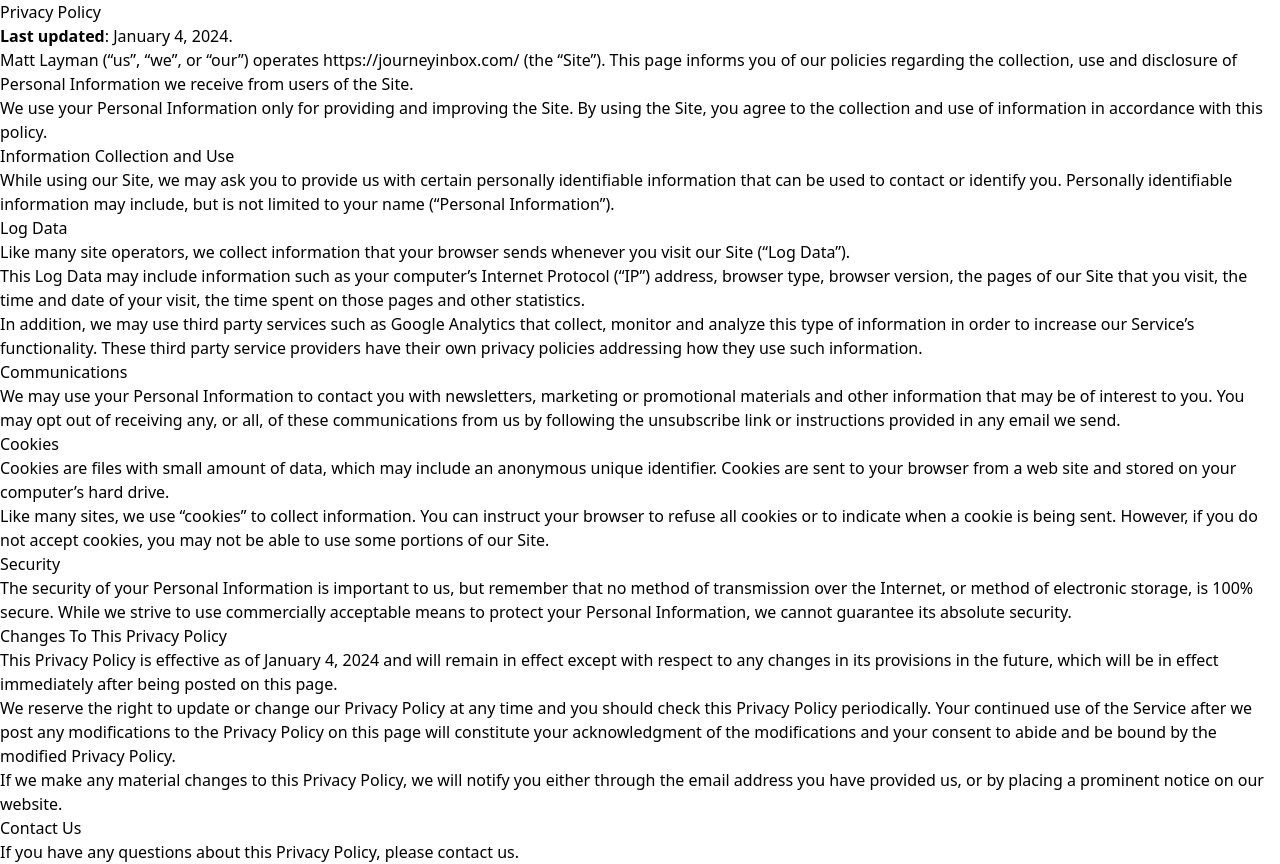
After one commit to mblayman/journal, a Django app: page /privacy/ in a window 1280 px wide. The commit adds this page. Run offline with Django 4.2, Linux system fonts and the light colour scheme; style sheets or scripts are compiled from the project's sources.

Commit message:
Add privacy policy.
Fixes #59

```diff
--- a/journal/core/views.py
+++ b/journal/core/views.py
@@ -12,3 +12,9 @@ def terms(request: HttpRequest) -> HttpResponse:
     """The terms of service"""
     context = {}
     return render(request, "core/terms.html", context)
+
+
+def privacy(request: HttpRequest) -> HttpResponse:
+    """The privacy policy"""
+    context = {}
+    return render(request, "core/privacy.html", context)
--- a/project/urls.py
+++ b/project/urls.py
@@ -2,10 +2,11 @@ from django.conf import settings
 from django.contrib import admin
 from django.urls import include, path
 
-from journal.core.views import index, terms
+from journal.core.views import index, privacy, terms
 
 urlpatterns = [
     path("", index, name="index"),
+    path("privacy/", privacy, name="privacy"),
     path("terms/", terms, name="terms"),
     path("accounts/", include("allauth.urls")),
     path(f"{settings.ADMIN_URL_PATH_TOKEN}/admin/", admin.site.urls),
--- a/templates/account/signup.html
+++ b/templates/account/signup.html
@@ -20,7 +20,7 @@
       By continuing,
       you agree to JourneyInbox&rsquo;s
       <a href="{% url "terms" %}" class="underline" target="_blank">Terms of Service</a> and
-      <a href="{% url "index" %}" class="underline" target="_blank">Privacy Policy</a>.
+      <a href="{% url "privacy" %}" class="underline" target="_blank">Privacy Policy</a>.
     </p>
 
   {% else %}
--- /dev/null
+++ b/templates/core/privacy.html
@@ -0,0 +1,93 @@
+{% extends "base.html" %}
+
+{% block title %}Privacy Policy{% endblock %}
+
+{% block content %}
+  <div class="mx-auto max-w-xl font-extralight text-base text-gray-800">
+
+    <h1 class="font-extralight text-2xl text-lime-800 mb-4">Privacy Policy</h1>
+
+    <p class="mb-2"><strong>Last updated</strong>: January 4, 2024.</p>
+
+    <p class="mb-2">Matt Layman (“us”, “we”, or “our”) operates
+    <a class="underline" href="{% url "index" %}">https://journeyinbox.com/</a> (the “Site”). This page informs you of our
+    policies regarding the collection, use and disclosure of Personal Information
+    we receive from users of the Site.</p>
+
+    <p class="mb-2">We use your Personal Information only for providing and improving the Site.
+    By using the Site, you agree to the collection and use of information in
+    accordance with this policy.</p>
+
+    <h3 class="font-extralight text-xl text-lime-800 my-4" id="information-collection-and-use">Information Collection and Use</h3>
+
+    <p class="mb-2">While using our Site, we may ask you to provide us with certain personally
+    identifiable information that can be used to contact or identify you.
+    Personally identifiable information may include, but is not limited to your
+    name (“Personal Information”).</p>
+
+    <h3 class="font-extralight text-xl text-lime-800 my-4" id="log-data">Log Data</h3>
+
+    <p class="mb-2">Like many site operators, we collect information that your browser sends
+    whenever you visit our Site (“Log Data”).</p>
+
+    <p class="mb-2">This Log Data may include information such as your computer’s Internet
+    Protocol (“IP”) address, browser type, browser version, the pages of our Site
+    that you visit, the time and date of your visit, the time spent on those pages
+    and other statistics.</p>
+
+    <p class="mb-2">In addition, we may use third party services such as Google Analytics that
+    collect, monitor and analyze this type of information in order to increase our
+    Service’s functionality. These third party service providers have their own
+    privacy policies addressing how they use such information.</p>
+
+    <h3 class="font-extralight text-xl text-lime-800 my-4" id="communications">Communications</h3>
+
+    <p class="mb-2">We may use your Personal Information to contact you with newsletters,
+    marketing or promotional materials and other information that may be of
+    interest to you. You may opt out of receiving any, or all, of these
+    communications from us by following the unsubscribe link or instructions
+    provided in any email we send.</p>
+
+    <h3 class="font-extralight text-xl text-lime-800 my-4" id="cookies">Cookies</h3>
+
+    <p class="mb-2">Cookies are files with small amount of data, which may include an anonymous
+    unique identifier. Cookies are sent to your browser from a web site and stored
+    on your computer’s hard drive.</p>
+
+    <p class="mb-2">Like many sites, we use “cookies” to collect information. You can instruct
+    your browser to refuse all cookies or to indicate when a cookie is being sent.
+    However, if you do not accept cookies, you may not be able to use some portions
+    of our Site.</p>
+
+    <h3 class="font-extralight text-xl text-lime-800 my-4" id="security">Security</h3>
+
+    <p class="mb-2">The security of your Personal Information is important to us, but remember
+    that no method of transmission over the Internet, or method of electronic
+    storage, is 100% secure. While we strive to use commercially acceptable means
+    to protect your Personal Information, we cannot guarantee its absolute
+    security.</p>
+
+    <h3 class="font-extralight text-xl text-lime-800 my-4" id="changes-to-this-privacy-policy">Changes To This Privacy Policy</h3>
+
+    <p class="mb-2">This Privacy Policy is effective as of January 4, 2024 and will remain in
+    effect except with respect to any changes in its provisions in the future,
+    which will be in effect immediately after being posted on this page.</p>
+
+    <p class="mb-2">We reserve the right to update or change our Privacy Policy at any time and
+    you should check this Privacy Policy periodically. Your continued use of the
+    Service after we post any modifications to the Privacy Policy on this page will
+    constitute your acknowledgment of the modifications and your consent to abide
+    and be bound by the modified Privacy Policy.</p>
+
+    <p class="mb-2">If we make any material changes to this Privacy Policy, we will notify you
+    either through the email address you have provided us, or by placing a
+    prominent notice on our website.</p>
+
+    <h3 class="font-extralight text-xl text-lime-800 my-4" id="contact-us">Contact Us</h3>
+
+    <p class="mb-2">If you have any questions about this Privacy Policy,
+    please contact us.
+    </p>
+
+  </div>
+{% endblock %}
```
Also changed, not shown: journal/core/tests/test_views.py (+8 -0 lines).
